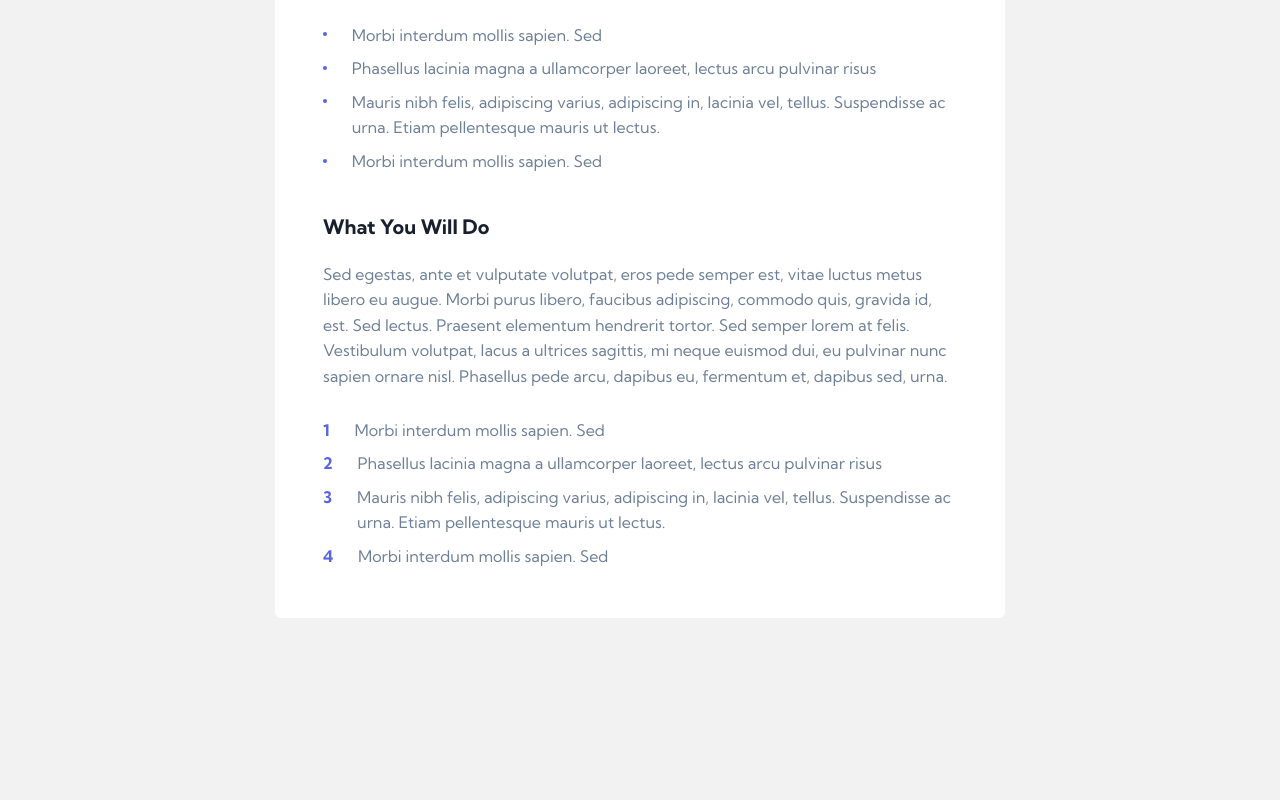
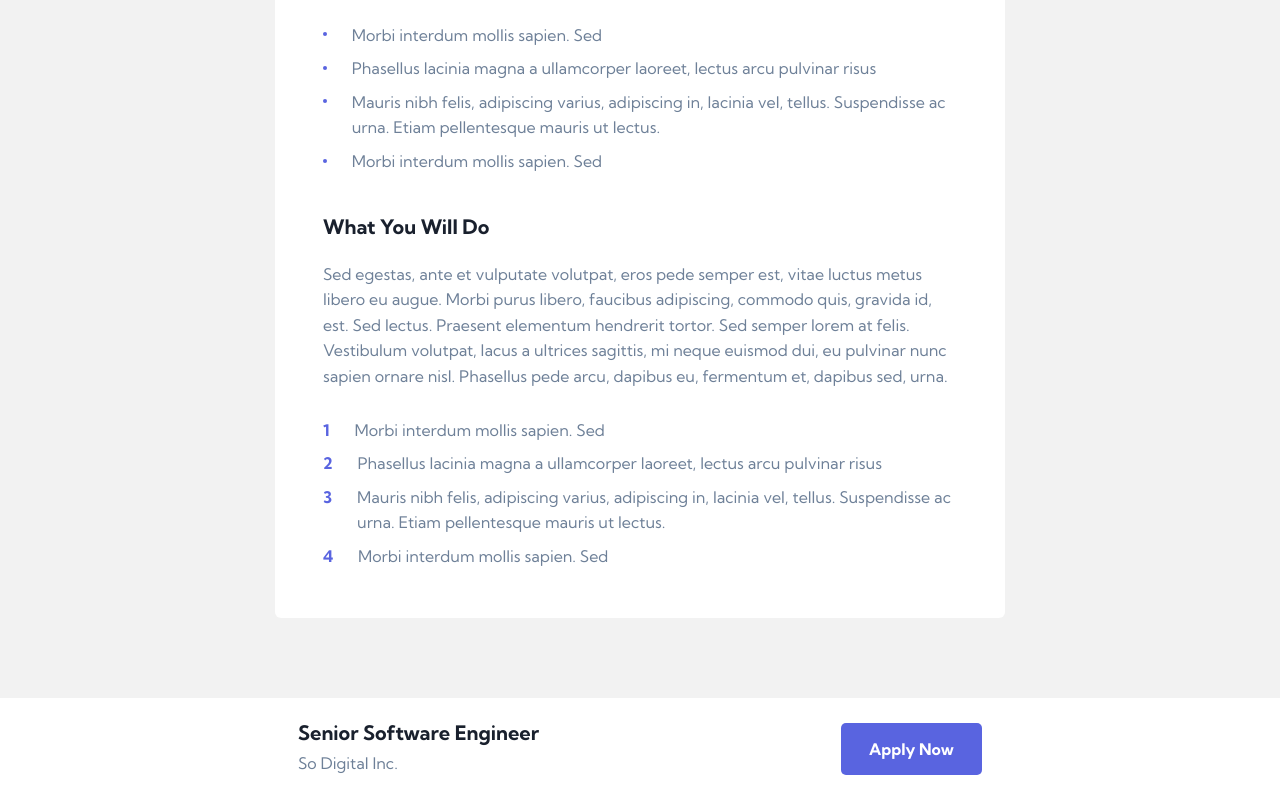
Before and after one commit to cwasi/devjobs-web-app, a website: page src/pages/detail.html in a window 1280 px wide. Shown: the part 931-1731 px from the top of the page. Before the commit the page ends 1549 px from the top, so only its background shows below. Drawn offline with Linux system fonts and the light colour scheme.

Commit message:
add footer

```diff
--- a/src/pages/detail.html
+++ b/src/pages/detail.html
@@ -145,5 +145,16 @@
         </div>
       </div>
     </main>
+    <footer class="footer">
+      <div class="footer-box">
+          <div class="footer__text-box">
+              <h3 class="heading-3">Senior Software Engineer</h3>
+              <p class="paragraph m-top--75">So Digital Inc.</p>
+          </div>
+          <div class="footer__btn-box">
+              <button class="btn btn__primary-default">Apply Now</button>
+          </div>
+      </div>
+    </footer>
   </body>
 </html>
--- /dev/null
+++ b/src/sass/layout/_footer.scss
@@ -0,0 +1,18 @@
+.footer {
+  margin-top: 5rem;
+  background-color: $color-white;
+  display: flex;
+  justify-content: center;
+  &-box {
+    padding: 1.44rem;
+    width: 45.63rem;
+
+    display: flex;
+    align-items: center;
+    justify-content: space-between;
+  }
+
+  &__btn-box {
+    width: 8.82rem;
+  }
+}
--- a/src/sass/main.scss
+++ b/src/sass/main.scss
@@ -25,5 +25,6 @@
 @import "layout/jobs";
 @import "layout/title";
 @import "layout/detials";
+@import "layout/footer";
 
 //  pages
```
Also changed, not shown: src/css/style.css.
